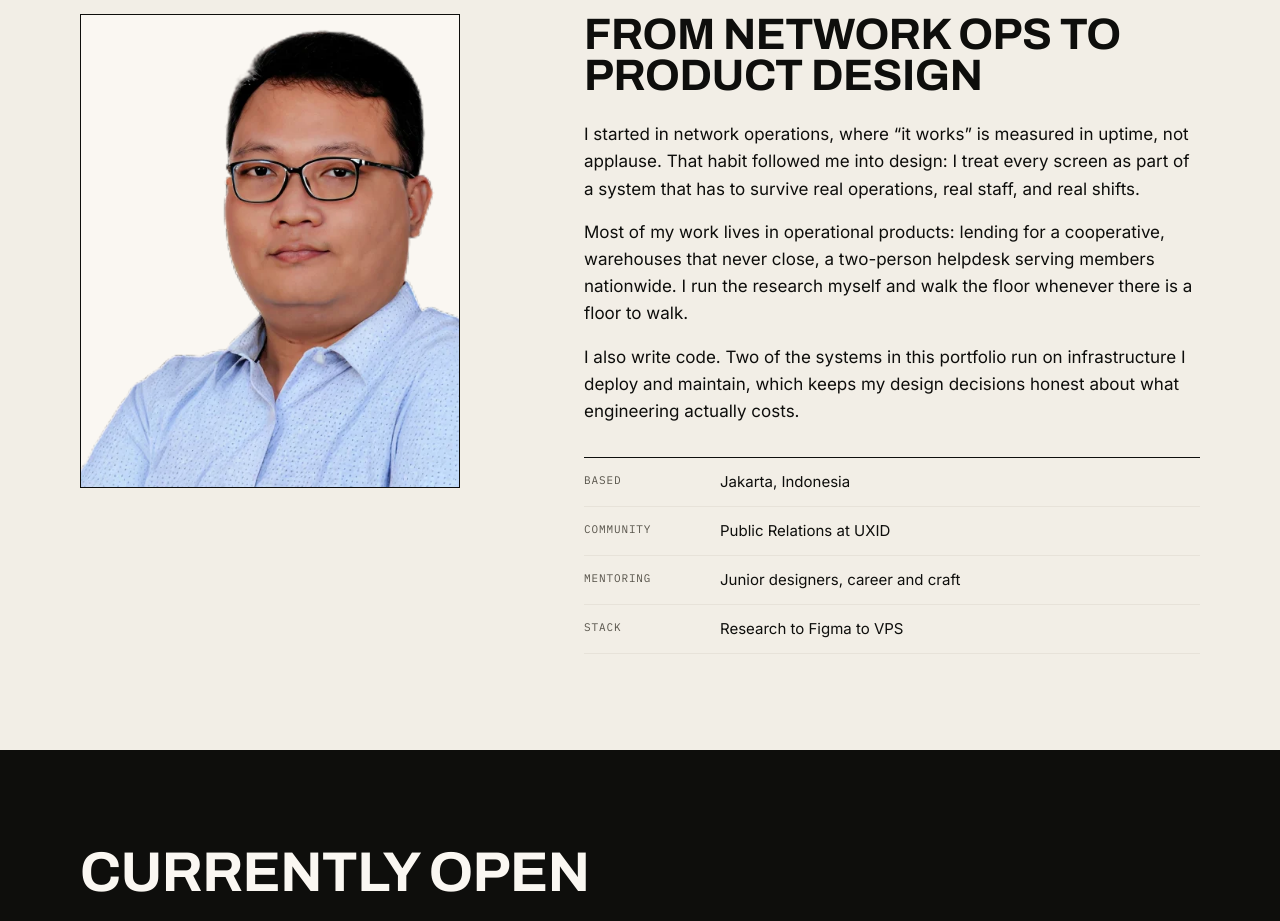
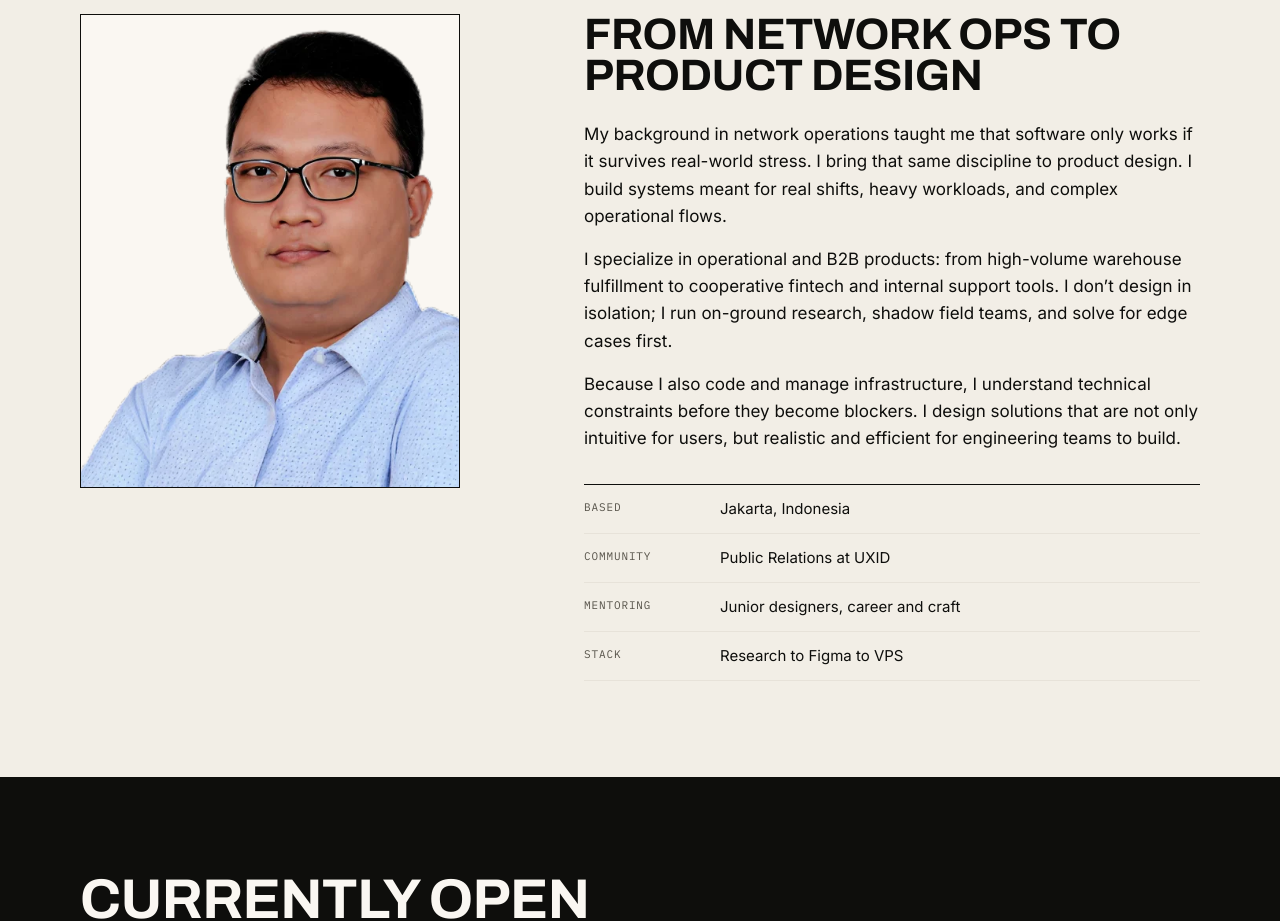
Before and after one commit to panjisap0805/Portfolio-Brutalist, a Next.js app: page / in a window 1280 px wide. Shown: the part 2180-3101 px from the top of the page. Built offline with nearby package versions, Linux system fonts and the light colour scheme.

Commit message:
fix Aout copy

```diff
--- a/components/home/About.js
+++ b/components/home/About.js
@@ -31,21 +31,22 @@ export default function About() {
           </h2>
           <div className="mt-6 max-w-[62ch] space-y-4 text-ink">
             <p className="rv" style={{ "--ri": 1 }}>
-              I started in network operations, where &ldquo;it works&rdquo; is
-              measured in uptime, not applause. That habit followed me into
-              design: I treat every screen as part of a system that has to
-              survive real operations, real staff, and real shifts.
+              My background in network operations taught me that software only
+              works if it survives real-world stress. I bring that same
+              discipline to product design. I build systems meant for real
+              shifts, heavy workloads, and complex operational flows.
             </p>
             <p className="rv" style={{ "--ri": 2 }}>
-              Most of my work lives in operational products: lending for a
-              cooperative, warehouses that never close, a two-person helpdesk
-              serving members nationwide. I run the research myself and walk
-              the floor whenever there is a floor to walk.
+              I specialize in operational and B2B products: from high-volume
+              warehouse fulfillment to cooperative fintech and internal support
+              tools. I don&rsquo;t design in isolation; I run on-ground research,
+              shadow field teams, and solve for edge cases first.
             </p>
             <p className="rv" style={{ "--ri": 3 }}>
-              I also write code. Two of the systems in this portfolio run on
-              infrastructure I deploy and maintain, which keeps my design
-              decisions honest about what engineering actually costs.
+              Because I also code and manage infrastructure, I understand
+              technical constraints before they become blockers. I design
+              solutions that are not only intuitive for users, but realistic and
+              efficient for engineering teams to build.
             </p>
           </div>
           <dl className="rv mt-8 border-t border-ink" style={{ "--ri": 4 }}>
```
